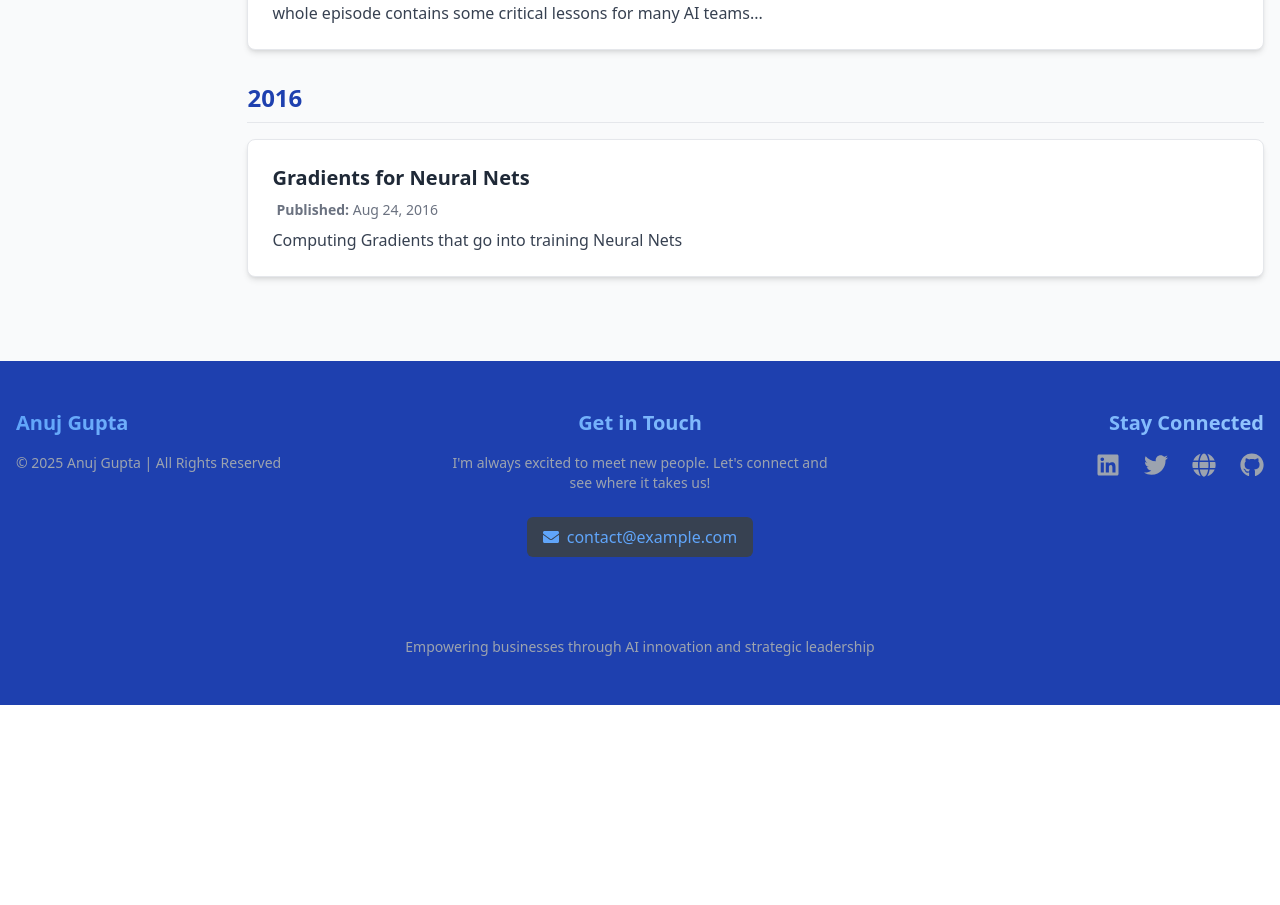
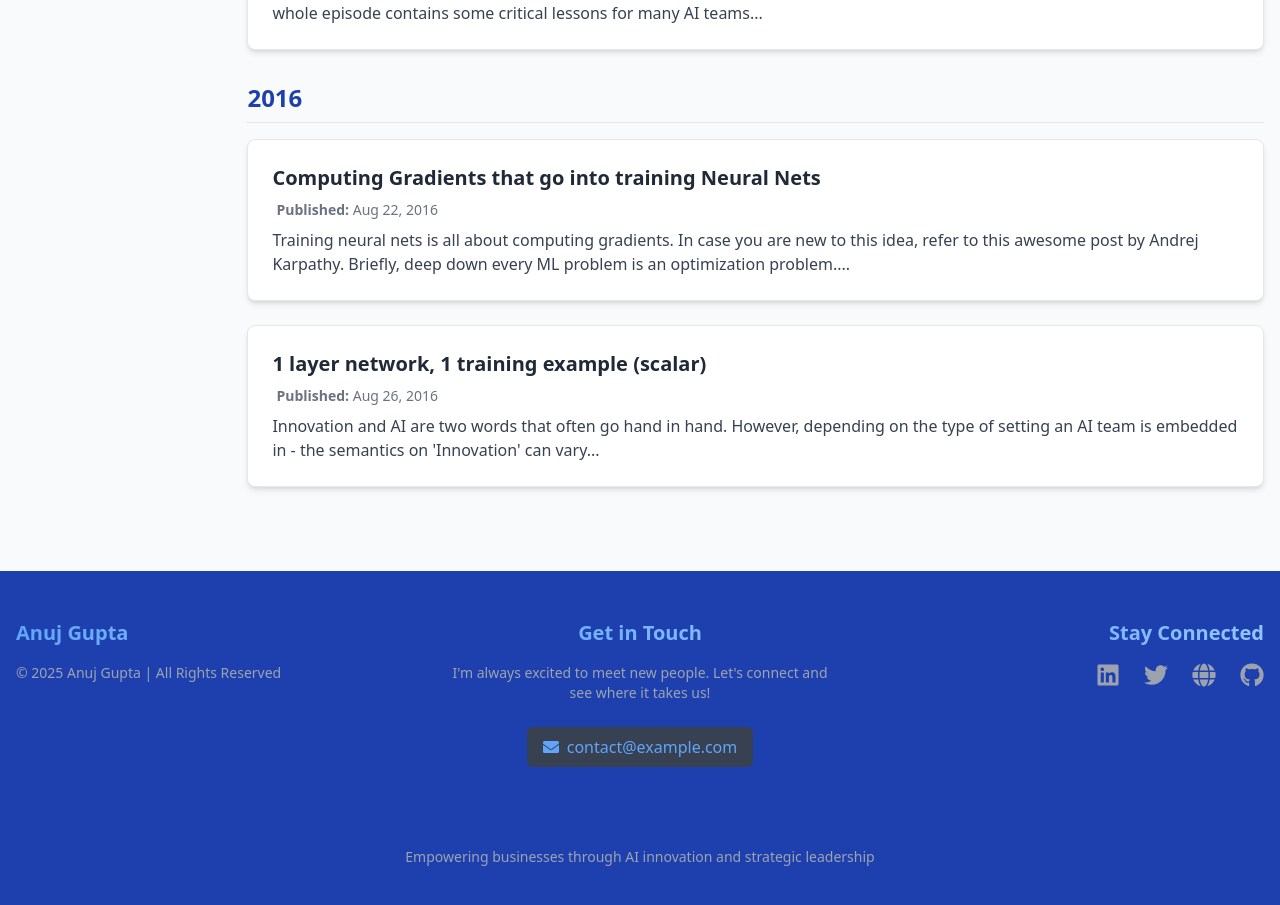
Before and after one commit to anujgupta82/anujgupta82.github.io, a React (Vite) app: page /pages/blog-post in a window 1280 px wide. Shown: the part 2060-2965 px from the top of the page. Before the commit the page ends 2765 px from the top, so only its background shows below. Built offline with nearby package versions, Linux system fonts and the light colour scheme.

Commit message:
adding blog

```diff
--- a/src/components/BlogPostPage.jsx
+++ b/src/components/BlogPostPage.jsx
@@ -188,33 +188,192 @@ function BlogPostPage() {
    const blogs2016 = [
     {
       id: 1,
-      title: "Innovation in AI Teams",
-      date: "Oct 22, 2021",
+      title: "Computing Gradients that go into training Neural Nets",
+      date: "Aug 22, 2016",
+      excerpt:
+        "Training neural nets is all about computing gradients. In case you are new to this idea, refer to this awesome post by Andrej Karpathy. Briefly, deep down every ML problem is an optimization problem....",
+      content: `
+        <h2><strong>Introduction</strong></h2>
+          <p>Training neural nets is all about <a href="http://deeplearning.stanford.edu/wiki/index.php/Deriving_gradients_using_the_backpropagation_idea" target="_blank" style="color: blue; text-decoration: underline;">computing gradients</a>. In case you are new to this idea, refer to this awesome <a href="http://karpathy.github.io/neuralnets/" target="_blank" style="color: blue; text-decoration: underline;">post</a> by Andrej Karpathy.</p>
+          <p>Briefly, deep down every ML problem is an optimization problem. We want to "learn" (find) the weights which will result in least average loss. The way we do it is - start with arbitrary weights and keep adjusting them in small quantities until we get them right i.e. arrive at a set of values for which loss function has least value. Gradients tell us by how much should we adjust each of the weights. Not clear? Check this <a href="https://www.youtube.com/watch?v=yFPLyDwVifc" target="_blank" style="color: blue; text-decoration: underline;">video</a> by Andrew NG and this <a href="http://www.offconvex.org/2016/12/20/backprop/" target="_blank" style="color: blue; text-decoration: underline;">blog</a> by Sanjeev Arora.</p>
+          <br>
+
+          <p>In this post we will focus on the maths that goes into computing these gradients - we will systematically derive gradients. The complexity of calculations depends on 3 things:</p><br>
+          <ul>
+            <li>1. Depth of the network</li>
+            <li>2. Number of training examples (1 or more)</li>
+            <li>3. Number of components in input (1=scalar, &gt;1=vector)</li><br>
+          </ul>
+          <p> Through out this post we assume:</p><br>
+          <ul>
+            <li>1. No bias term.</li>
+            <li>2. \.\ is matrix multiplication, \*\ is element wise product, \X\ is scalar multiplication.</li>
+            <li>3. All activations are <a href="https://www.quora.com/What-is-the-sigmoid-function-and-what-is-its-use-in-machine-learnings-neural-networks" target="_blank" style="color: blue; text-decoration: underline;">sigmoid a.k.a logistic</a>. It is defined as \( f(u) = \frac{1}{1+e^{-u}}\). If you plot it, it comes as:</li>
+          </ul>
+
+          <img src="assets/images/logistic.png" height="200" width="270" alt="Sigmoid function"/>
+          <div class="thecap">Sigmoid function</div>
+          <p>It easy to see it is smooth and differentiable and bound between 0 and 1 [No? not straight forward - need to fix this].<p><br>
+
+          <p><strong>Derivative</strong><p>
+          <p>The derivative of logistic function \\(\\sigma\\) is simply:</p>
+
+          <p>(A)
+d
+d
+x
+σ
+(
+x
+)
+=
+σ
+(
+x
+)
+(
+1
+−
+σ
+(
+x
+)
+)</p>
+
+
+          <p>From where this comes ? read on:.</p>
+          <p>$$ \begin{align}</p>
+
+<p>\frac{d}{dx}\sigma(x) &= \frac{d}{dx} \big[ \frac{1}{1+e^{-x}}\big] \label{refB} \tag{B}\</p>
+
+<p>&= \frac{d}{dx} (1+e^{-x})^{-1} \</p>
+
+<p>&= -(1+e^{-x})^{-2}(-e^{-x}) \</p>
+
+<p>&= \frac{e^{-x}}{(1+e^{-x})^2} \</p>
+
+<p>&= \frac{1}{(1+e^{-x})} . \frac{e^{-x}}{(1+e^{-x})} \</p>
+
+<p>&= \frac{1}{(1+e^{-x})} . \frac{1 + e^{-x} -1}{(1+e^{-x})} \</p>
+
+<p>&= \frac{1}{(1+e^{-x})} . \big( 1 - \frac{e^{-x}}{(1+e^{-x})} \big) \</p>
+
+<p>&= \sigma(x)(1-\sigma(x)) \label{refC} \tag{C}</p>
+
+<p>\end{align} $$</p>
+
+<p>likewise,</p>
+
+<p>(D)
+d
+d
+x
+σ
+(
+a
+x
+)
+=
+a
+(
+σ
+(
+a
+x
+)
+)
+(
+1
+−
+σ
+(
+a
+x
+)
+)<p/>
+
+   <p>We will be using the above result a lot, so make sure you understand it. If it is not clear, have a look at this<a href="http://kawahara.ca/how-to-compute-the-derivative-of-a-sigmoid-function-fully-worked-example/" target="_blank" style="color: blue; text-decoration: underline;"> post</a>.</p>
+
+
+          <p>To compute the gradients, we will start with the simplest case and increase the complexity gradually. To keep things simple we will complete it in 7 parts</p>
+
+         <ol start="1">
+            <li><a href="https://github.com/anujgupta82/anujgupta82.github.io_old/blob/master/_posts/2016-08-26-gradients-1.markdown" style="color: blue; text-decoration: underline;"> layer network, 1 training example (scalar)</a></li>
+            <li><a href="https://anujgupta82.github.io/2016/08/28/gradients-2/" style="color: blue; text-decoration: underline;">1 layer network, 1 training example (vector)</a></li>
+            <li><a href="https://anujgupta82.github.io/2016/08/30/gradients-3/" style="color: blue; text-decoration: underline;">1 layer network, batch training (>1 training examples where each is a vector)</a></li>
+            <li><a href="https://anujgupta82.github.io/2016/09/04/gradients-4-1/" style="color: blue; text-decoration: underline;">2 layer network with 1 node hidden layer, 1 training example (vector)</a></li>
+            <li><a href="https://anujgupta82.github.io/2016/09/11/gradients-4-2/" style="color: blue; text-decoration: underline;">2 layer network with 2 node hidden layer, 1 training example (vector)</a></li>
+            <li><a href="https://anujgupta82.github.io/2016/09/11/gradients-4-2/" style="color: blue; text-decoration: underline;">2 layer network, batch training (>1 training examples where each is a vector)</a></li>
+            <li><a href="https://anujgupta82.github.io/2016/09/11/gradients-4-2/" style="color: blue; text-decoration: underline;">Generalization and take home</a></li>
+          </ol>
+          <br>
+
+
+          <a href="https://anujgupta82.github.io/2016/08/26/gradients-1/" class="btn btn-primary" style="color: blue;">Next</a>
+      `,
+    },
+    {
+      id: 2,
+      title: "1 layer network, 1 training example (scalar)",
+      date: "Aug 26, 2016",
       excerpt:
         "Innovation and AI are two words that often go hand in hand. However, depending on the type of setting an AI team is embedded in - the semantics on 'Innovation' can vary...",
       content: `
-        <p>Innovation and AI are two words that often go hand in hand. However, depending on the type of setting an AI team is embedded in - the semantics on 'Innovation' can vary.</p>
+      <h2><strong> 1 layer network, 1 training example (scalar)</strong></h2>
       <br>
-        <p>If you are part of the research lab, this often means AI team works on fundamental problems and create fundamental & new techniques to power cutting-edge solutions. They publish a lot, advance the entire area in a fundamental way - this is their true north star. It goes without saying this means lot of publications, paper presentation, talks & tutorials at research conferences, very close collaboration with academia etc.</p>
+      <p>Consider a simplest version of a neural net - 1 layer, 1 input node (scalar)</p>
+      <img src="assets/images/NN_1_1.jpeg" height="200" width="270" alt="Neural Netwrok diagram"/>
+      <p>simple neural net
+Input is (x,y) : x, y both are scalars. (Later on every thing will be a matrix, so just to be using same notaion. We will abuse the notation to express scalars as matrix of dimension 1 \(\times\) 1). Thus, in matrix form x,y are $$[X]{\scriptscriptstyle 1\times 1}$$ and $$[y]{\scriptscriptstyle 1\times 1}$$. Let W be weight matrix. In this case its
+[
+W
+]
+1
+×
+1</p>
+
+<p>Let \( \hat{y} \) be the predicted output. Then, $$ \hat{y} = \sigma (Wx) = \frac{1}{1 + e^{-[X] . [W]}} \label{ref0} \tag{0}$$
+
+Let loss be squared error loss. For ease of maths we take \( \frac{1}{2} \) of it. $$ L = \frac{1}{2} (y - \hat{y})^{2} $$
+
+Let's compute gradients,
+∇
+W
+L
+=
+∂
+L
+∂
+W</p>
 <br>
-        <p>When it comes to AI teams working in the product settings, the innovation here is of very different type. And in this post and next I will try n focus on this facet. There are mainly 4 type of innovations that happen in such teams:</p>
+<p>$$
+\begin{align}
+\frac{\partial L}{\partial W} & = \frac{\partial L}{\partial \hat{y}} \times \frac{\partial \hat{y}}{\partial W} \label{ref1} \tag{1}\\
+\frac{\partial L}{\partial \hat{y}} &= \frac{1}{2} \times 2 \times (y - \hat{y})^{1} \times (-1) \label{ref2} \tag{2}\\
+\frac{\partial \hat{y}}{\partial W} &= \big{(} \frac{1}{1 + e^{-[X] . [W]}} \big{)} \times \big{(}1- \frac{1}{1 + e^{-[X] . [W]}} \big{)} * X \dots && \text{using [Eq C, Part-0]} \label{ref3} \tag{3}\\
+& = \sigma (Wx) \times (1- \sigma (Wx)) * X \dots && \text{using \eqref{ref0}} \\
+& = \hat{y} \times (1 - \hat{y}) * X \dots && \text{using \eqref{ref0}} \label{ref33}\\
+\end{align}
+$$</p><br>
+
+<p>Substituting \eqref{ref2} & \eqref{ref3} in \eqref{ref1}, we get</p>
 <br>
-        <p><b>1. Finding newer uses cases and touch points in your product(s) where AI can deliver a completely new experience to the user : </b>This innovation often creates USP/key differentiator for the product compared to the competition in the respective segment. And if the feature is killer, it changes the user's behavior which in turn changes user expectation. And then the competition has no other option but to play the catch-up game. This creates a very strong moat. For example, YouTube uses AI to generate subtitles in multiple languages on the fly. They have fundamentally changed user expectations and other platforms have to have a similar feature.</p>
-        <br>
-        <p>This kind of innovation is often not as easy as it may sound. I have written about this in an earlier post (ref : Hobbiton - Uses cases where AI can deliver great returns). This requires first principle thinking. Product managers who can envision features in a completely new way using AI, very close collaboration between AI & product teams to understand what is possible what is not, a very good execution to deliver A-class experience (despite AI model will make mistakes).</p>
-        <br>
-        <p><b>2. Building the dataset for the problem at hand : </b>For AI teams embedded in product settings, building a comprehensive dataset for the problem at hand is often 80% of the battle. Building such a dataset is never writing a bunch of queries on a massive data store at your disposal. AI Teams often have to come up with very smart strategies, hacks to augment data to arrive at a comprehensive dataset. Also, this is not a one-time activity but often highly iterative. What more type of data is needed - comes from the kind of mistakes your models are making.</p>
-        <br>
-        <p>I will soon be writing a dedicated post on some of the best examples I have seen/heard on innovative ideas to collect data.</p>
-        <br>
-        <p><b>3. Publishing paper/patent (doesn't happen that often) : </b>AI teams embedded in product teams do write patents and papers - but this is seldom their true north star.</p>
-        <br>
-        <p>So what about coming up with newer techniques? Rarely AI teams embedded in product teams do this. Why? Because in most cases, known techniques with a comprehensive dataset with rigorous evaluation itself can take your AI solution very very far on business metrics. From there on it is mostly a game of diminishing returns. Read about "later part of S curve" in my earlier post on "<a href="https://www.linkedin.com/posts/activity-6842736295173775360-etDf/" target="_blank" rel="noopener noreferrer">ROI in AI</a>". This is not true only if AI is the backbone of your product and your core value proposition.</p>
-        <br>
-        <p>To read more on AI in industry vs Academia, please read my earlier post "<a href="https://www.linkedin.com/posts/activity-6836567604467970048-nQu8/" target="_blank" rel="noopener noreferrer">Why machine learning in the industry is different from that is academia</a>"</p>
-        <br>
-        <p style="color: #3477ad;">#Learnings_From_AI_Trenches</p>
-      `,
+<p>$$
+\begin{align}
+\frac{\partial L}{\partial W} &= \big{(} (-1) \times (y - \hat{y}) \big{)} \times \big{(} \hat{y} \times (1- \hat{y}) \times x \big{)}\ \\
+&= -(y - \hat{y}) \times \hat{y} \times (1- \hat{y}) \times x \\
+&= (\hat{y} - y) \times \hat{y} \times (1- \hat{y}) \times x \label{ref4} \tag{4} \\
+\end{align}
+$$</p><br>
+<p>Let,
+
+\begin{align} \Delta l_{1} = (\hat{y} - y) \times \hat{y} \times (1- \hat{y}) \label{ref5} \tag{5} \ \end{align}
+
+Then, eq \eqref{ref4} reduces to: $$ \begin{align} \frac{\partial L}{\partial W} &= \Delta l_{1} \times x \ & = \Delta l_{1} * X \ & = [X^{T}] . \Delta l_{1} \label{ref6} \tag{6} \ \end{align} $$</p>
+<a href="https://anujgupta82.github.io/2016/08/26/gradients-0/" class="btn btn-primary" style="color: blue;">Prev</a>
+<a href="https://anujgupta82.github.io/2016/08/26/gradients-1/" class="btn btn-primary" style="color: blue;">Next</a>
+
+      `
     },
   ];
 
@@ -317,140 +476,16 @@ function BlogPostPage() {
         <h2 className="archive__subtitle text-xl sm:text-2xl font-semibold text-blue-800 mb-3 sm:mb-4 mt-6 sm:mt-8 border-b pb-2">
             2016
           </h2>
-<div className="list__item mb-4 sm:mb-6">
+          {blogs2016.map((blog) => (
+            <div key={blog.id} className="list__item mb-4 sm:mb-6">
               <BlogPostCard
-    title="Gradients for Neural Nets"
-    date="Aug 24, 2016"
-    excerpt="Computing Gradients that go into training Neural Nets"
-    onClick={() =>
-      openModal({
-        id: 20160824,
-        title: "Gradients for Neural Nets",
-        date: "Aug 24, 2016",
-        excerpt: "Computing Gradients that go into training Neural Nets",
-        content: `
-          <h2><strong>Introduction</strong></h2>
-          <p>Training neural nets is all about <a href="http://deeplearning.stanford.edu/wiki/index.php/Deriving_gradients_using_the_backpropagation_idea" target="_blank" style="color: blue; text-decoration: underline;">computing gradients</a>. In case you are new to this idea, refer to this awesome <a href="http://karpathy.github.io/neuralnets/" target="_blank" style="color: blue; text-decoration: underline;">post</a> by Andrej Karpathy.</p>
-          <p>Briefly, deep down every ML problem is an optimization problem. We want to "learn" (find) the weights which will result in least average loss. The way we do it is - start with arbitrary weights and keep adjusting them in small quantities until we get them right i.e. arrive at a set of values for which loss function has least value. Gradients tell us by how much should we adjust each of the weights. Not clear? Check this <a href="https://www.youtube.com/watch?v=yFPLyDwVifc" target="_blank" style="color: blue; text-decoration: underline;">video</a> by Andrew NG and this <a href="http://www.offconvex.org/2016/12/20/backprop/" target="_blank" style="color: blue; text-decoration: underline;">blog</a> by Sanjeev Arora.</p>
-          <br>
-
-          <p>In this post we will focus on the maths that goes into computing these gradients - we will systematically derive gradients. The complexity of calculations depends on 3 things:</p><br>
-          <ul>
-            <li>1. Depth of the network</li>
-            <li>2. Number of training examples (1 or more)</li>
-            <li>3. Number of components in input (1=scalar, &gt;1=vector)</li><br>
-          </ul>
-          <p> Through out this post we assume:</p><br>
-          <ul>
-            <li>1. No bias term.</li>
-            <li>2. \.\ is matrix multiplication, \*\ is element wise product, \X\ is scalar multiplication.</li>
-            <li>3. All activations are <a href="https://www.quora.com/What-is-the-sigmoid-function-and-what-is-its-use-in-machine-learnings-neural-networks" target="_blank" style="color: blue; text-decoration: underline;">sigmoid a.k.a logistic</a>. It is defined as \( f(u) = \frac{1}{1+e^{-u}}\). If you plot it, it comes as:</li>
-          </ul>
-
-          <img src="assets/gradients/logistic.png" height="200" width="270" alt="Sigmoid function"/>
-          <div class="thecap">Sigmoid function</div>
-          <p>It easy to see it is smooth and differentiable and bound between 0 and 1 [No? not straight forward - need to fix this].<p><br>
-
-          <p><strong>Derivative</strong><p>
-          <p>The derivative of logistic function \\(\\sigma\\) is simply:</p>
-
-          <p>(A)
-d
-d
-x
-σ
-(
-x
-)
-=
-σ
-(
-x
-)
-(
-1
-−
-σ
-(
-x
-)
-)</p>
-
-
-          <p>From where this comes ? read on:.</p>
-          <p>$$ \begin{align}</p>
-
-<p>\frac{d}{dx}\sigma(x) &= \frac{d}{dx} \big[ \frac{1}{1+e^{-x}}\big] \label{refB} \tag{B}\</p>
-
-<p>&= \frac{d}{dx} (1+e^{-x})^{-1} \</p>
-
-<p>&= -(1+e^{-x})^{-2}(-e^{-x}) \</p>
-
-<p>&= \frac{e^{-x}}{(1+e^{-x})^2} \</p>
-
-<p>&= \frac{1}{(1+e^{-x})} . \frac{e^{-x}}{(1+e^{-x})} \</p>
-
-<p>&= \frac{1}{(1+e^{-x})} . \frac{1 + e^{-x} -1}{(1+e^{-x})} \</p>
-
-<p>&= \frac{1}{(1+e^{-x})} . \big( 1 - \frac{e^{-x}}{(1+e^{-x})} \big) \</p>
-
-<p>&= \sigma(x)(1-\sigma(x)) \label{refC} \tag{C}</p>
-
-<p>\end{align} $$</p>
-
-<p>likewise,</p>
-
-<p>(D)
-d
-d
-x
-σ
-(
-a
-x
-)
-=
-a
-(
-σ
-(
-a
-x
-)
-)
-(
-1
-−
-σ
-(
-a
-x
-)
-)<p/>
-
-   <p>We will be using the above result a lot, so make sure you understand it. If it is not clear, have a look at this<a href="http://kawahara.ca/how-to-compute-the-derivative-of-a-sigmoid-function-fully-worked-example/" target="_blank" style="color: blue; text-decoration: underline;"> post</a>.</p>
-
-
-          <p>To compute the gradients, we will start with the simplest case and increase the complexity gradually. To keep things simple we will complete it in 7 parts</p>
-
-         <ol start="1">
-            <li><a href="https://github.com/anujgupta82/anujgupta82.github.io_old/blob/master/_posts/2016-08-26-gradients-1.markdown" style="color: blue; text-decoration: underline;"> layer network, 1 training example (scalar)</a></li>
-            <li><a href="https://anujgupta82.github.io/2016/08/28/gradients-2/" style="color: blue; text-decoration: underline;">1 layer network, 1 training example (vector)</a></li>
-            <li><a href="https://anujgupta82.github.io/2016/08/30/gradients-3/" style="color: blue; text-decoration: underline;">1 layer network, batch training (>1 training examples where each is a vector)</a></li>
-            <li><a href="https://anujgupta82.github.io/2016/09/04/gradients-4-1/" style="color: blue; text-decoration: underline;">2 layer network with 1 node hidden layer, 1 training example (vector)</a></li>
-            <li><a href="https://anujgupta82.github.io/2016/09/11/gradients-4-2/" style="color: blue; text-decoration: underline;">2 layer network with 2 node hidden layer, 1 training example (vector)</a></li>
-            <li><a href="https://anujgupta82.github.io/2016/09/11/gradients-4-2/" style="color: blue; text-decoration: underline;">2 layer network, batch training (>1 training examples where each is a vector)</a></li>
-            <li><a href="https://anujgupta82.github.io/2016/09/11/gradients-4-2/" style="color: blue; text-decoration: underline;">Generalization and take home</a></li>
-          </ol>
-          <br>
-
-
-          <a href="https://anujgupta82.github.io/2016/08/26/gradients-1/" class="btn btn-primary" style="color: blue;">Next</a>
-        `,
-      })
-    }
+                title={blog.title}
+                date={blog.date}
+                excerpt={blog.excerpt}
+                onClick={() => openModal(blog)}
               />
             </div>
+          ))}
       </div>
 
       {/* Modal for displaying full blog content */}
```
Lines whose indentation alone changed are shown as unchanged.
